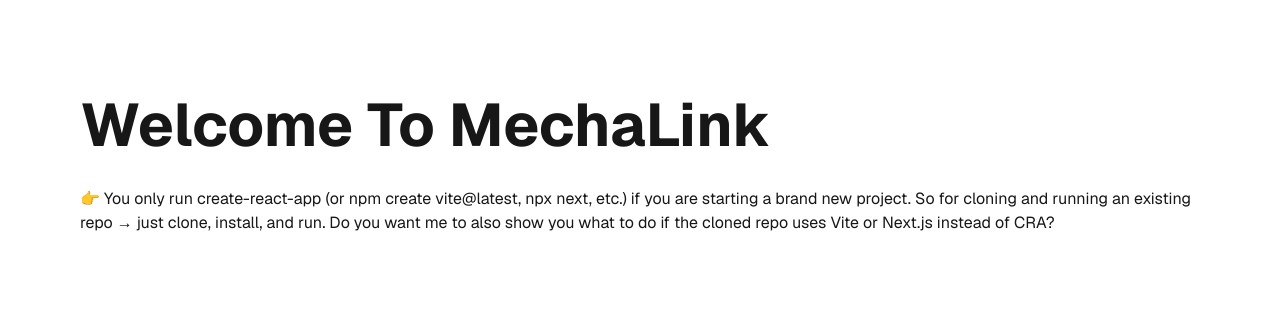
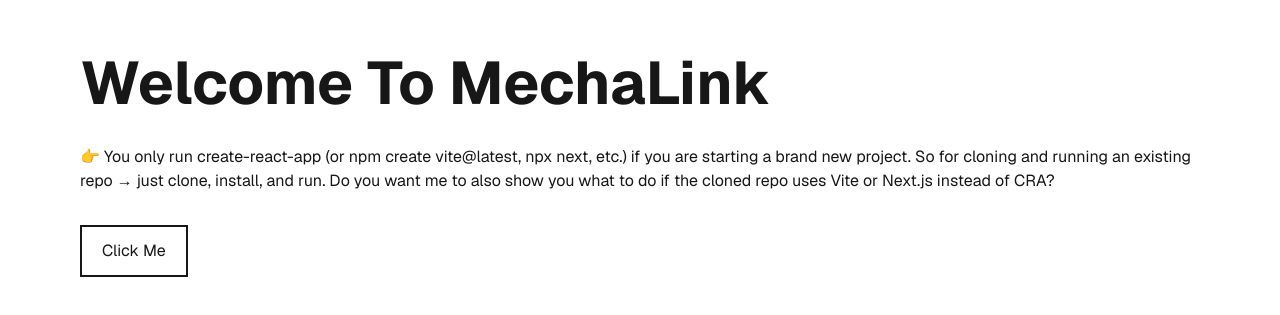
Before and after one commit to Alireja-khan/Mecha-Link, a Next.js app: page / in a window 1280 px wide. Shown: the part 235-550 px from the top of the page. Built offline with nearby package versions, Linux system fonts and the light colour scheme.

Commit message:
added a simple button

```diff
--- a/src/app/page.js
+++ b/src/app/page.js
@@ -8,6 +8,7 @@
         <p>👉 You only run create-react-app (or npm create vite@latest, npx next, etc.) if you are starting a brand new project.
           So for cloning and running an existing repo → just clone, install, and run.
           Do you want me to also show you what to do if the cloned repo uses Vite or Next.js instead of CRA?</p>
+          <button className=" border-2 py-3 px-5">Click Me</button>
       </main>
     </div>
   );
```
